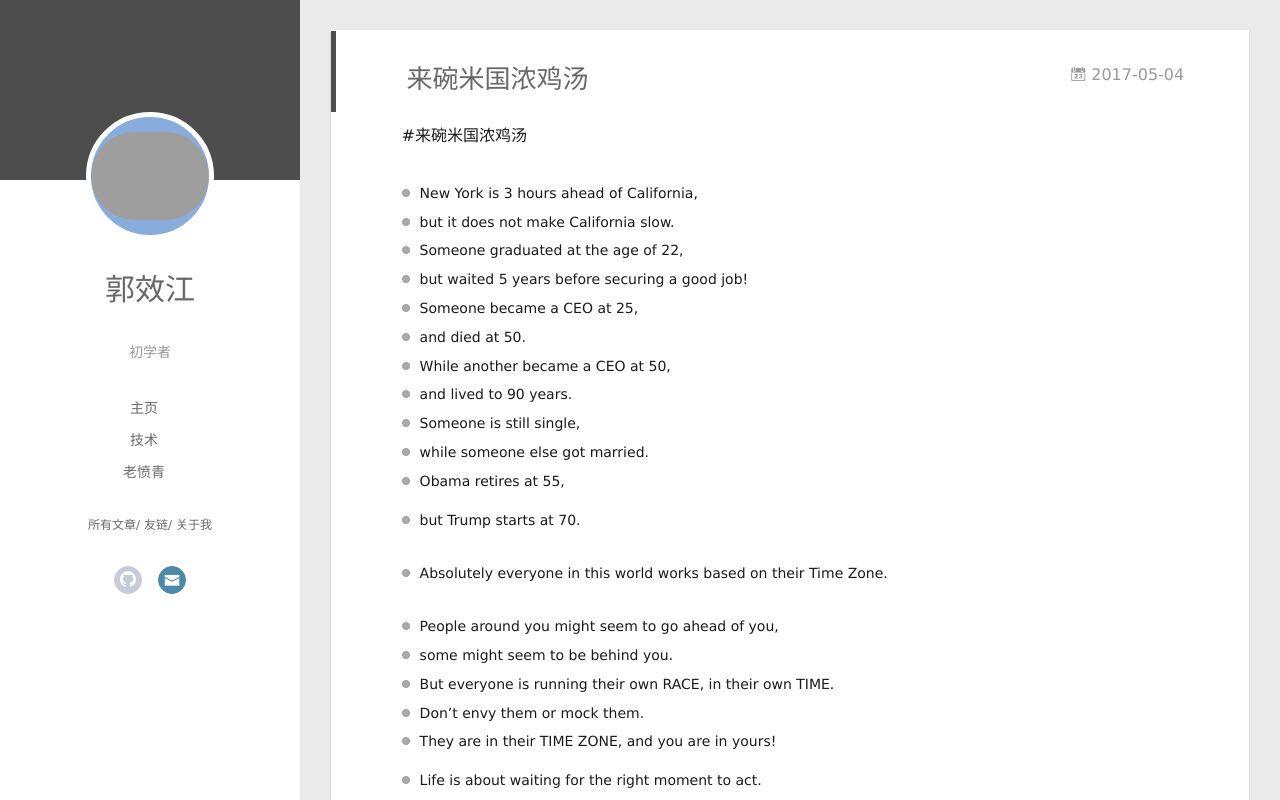
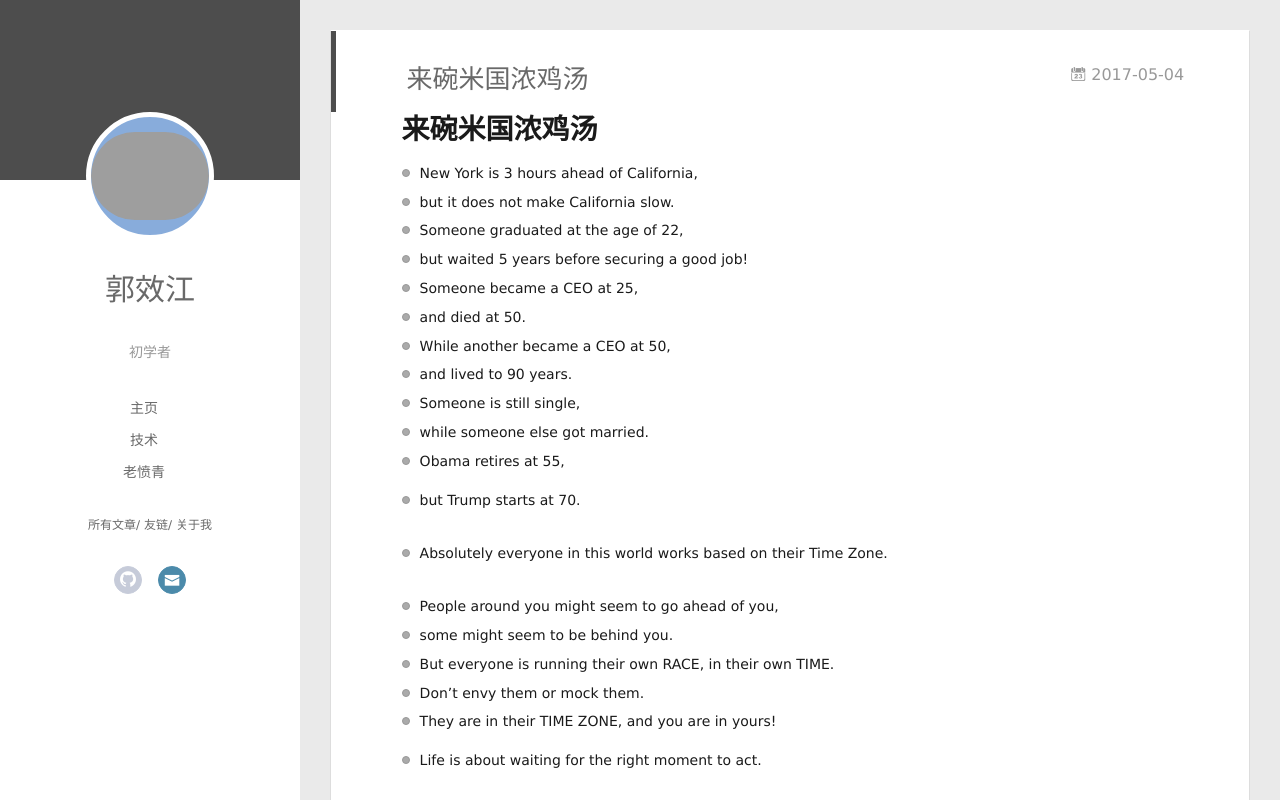
Before and after one commit to guoxiaojiang/guoxiaojiang.github.io, a plain HTML site: page index.html in a window 1280 px wide. Drawn offline with Linux system fonts and the light colour scheme; grey boxes are pictures that could not be loaded.

Commit message:
Site updated: 2017-05-04 18:24:56

```diff
--- a/index.html
+++ b/index.html
@@ -176,8 +176,7 @@
 
     <div class="article-entry" itemprop="articleBody">
 
-        <p>#来碗米国浓鸡汤</p>
-<ul>
+        <h1 id="来碗米国浓鸡汤"><a href="#来碗米国浓鸡汤" class="headerlink" title="来碗米国浓鸡汤"></a>来碗米国浓鸡汤</h1><ul>
 <li>New York is 3 hours ahead of California,</li>
 <li>but it does not make California slow.</li>
 <li>Someone graduated at the age of 22,</li>
```
Also changed, not shown: 2017/05/04/来碗米国浓鸡汤/index.html (+5 -6 lines), content.json (+1 -1 lines).
